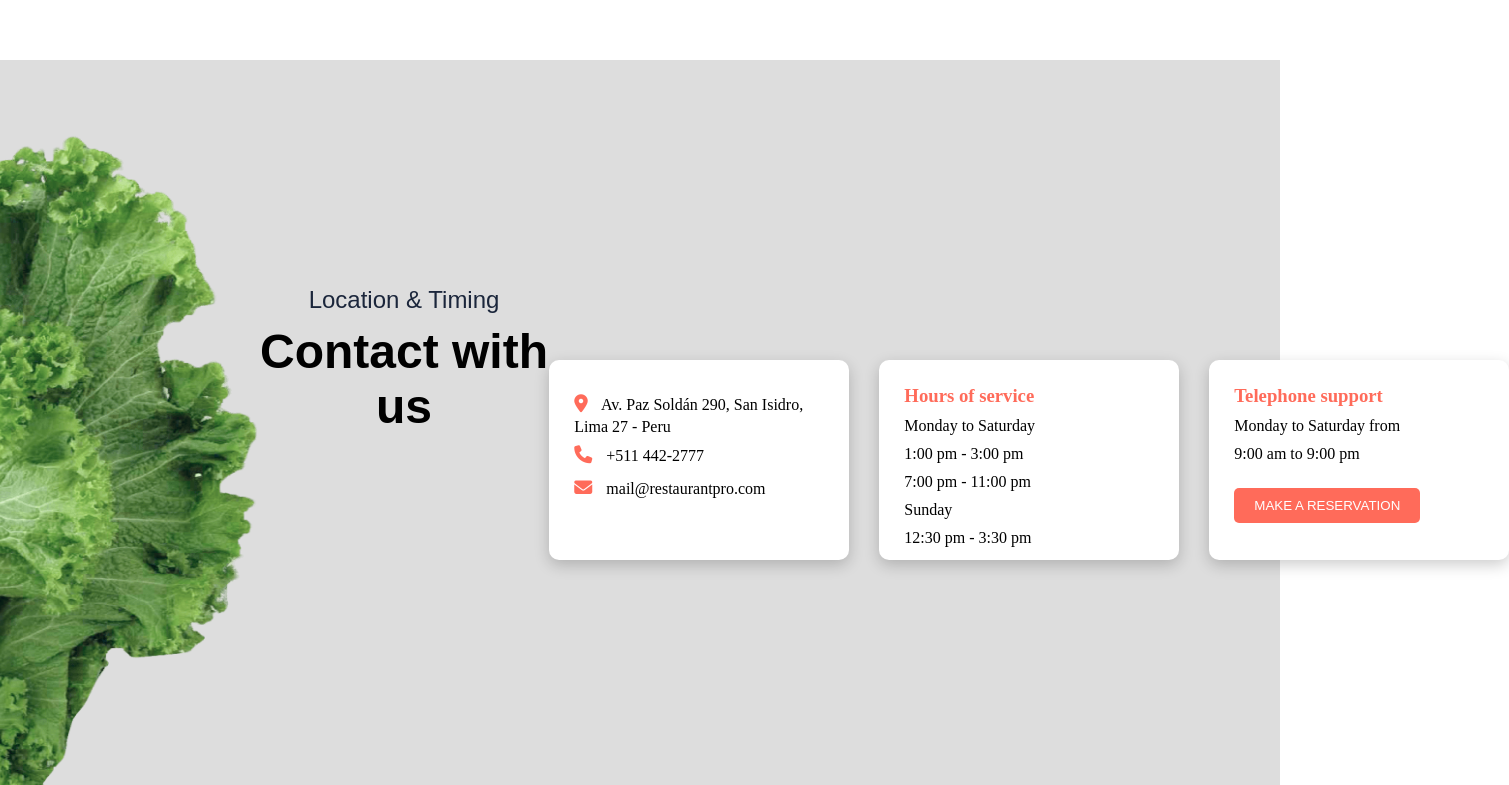
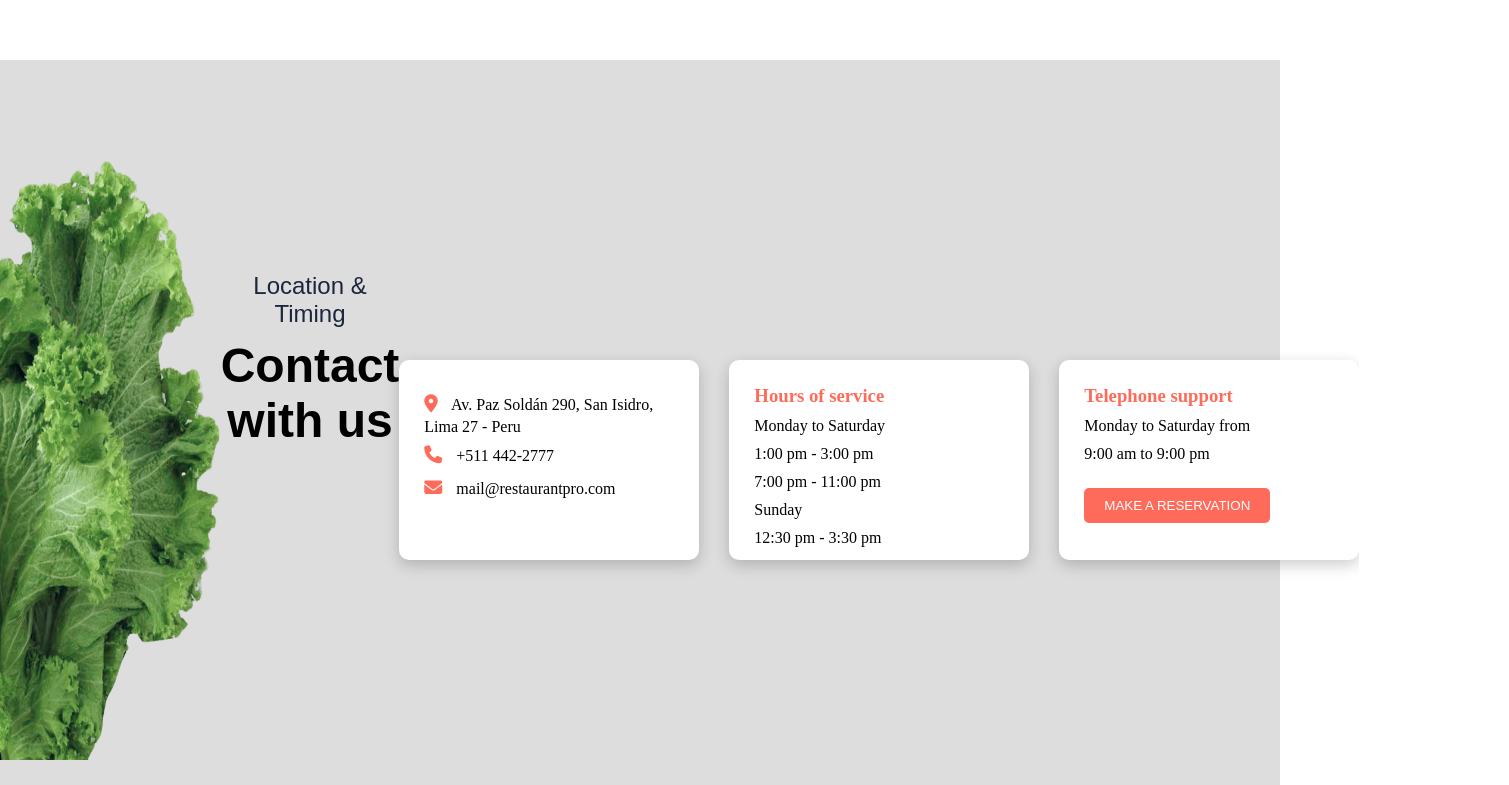
Before and after one commit to shivani-pal7/my-website, a plain HTML site: page index.html in a window 1280 px wide. Shown: the part 5580-6365 px from the top of the page, 1509 px wide, since content can reach past the window. Drawn offline with Linux system fonts and the light colour scheme.

Commit message:
Update style.css

```diff
--- a/style.css
+++ b/style.css
@@ -472,8 +472,8 @@ height: 150px;
 
 }
 .image5 img{
-    width: 600px;
-    height:650px;
+    width: 300px;
+    height:600px;
 
 }
 .image5{
```
